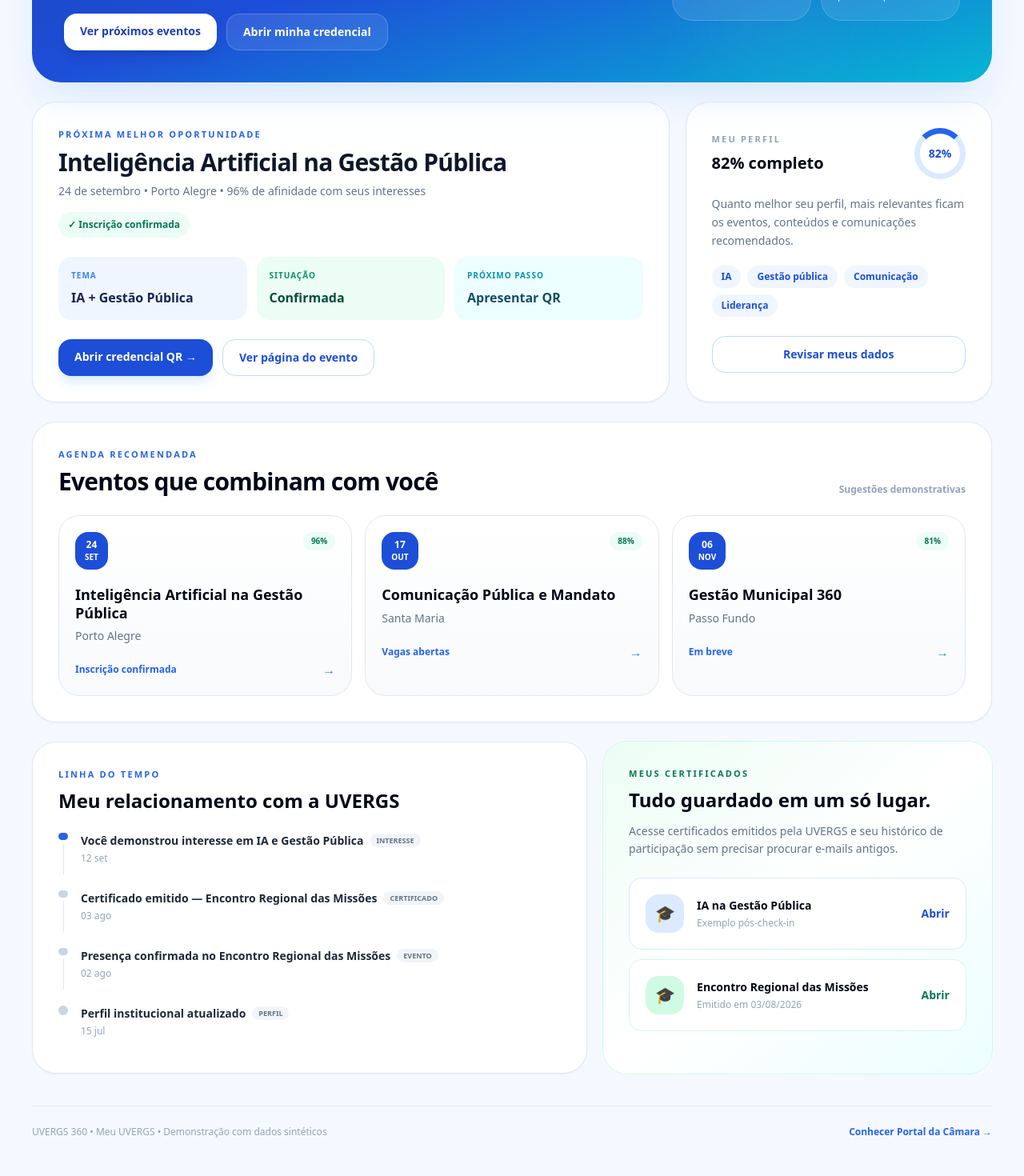
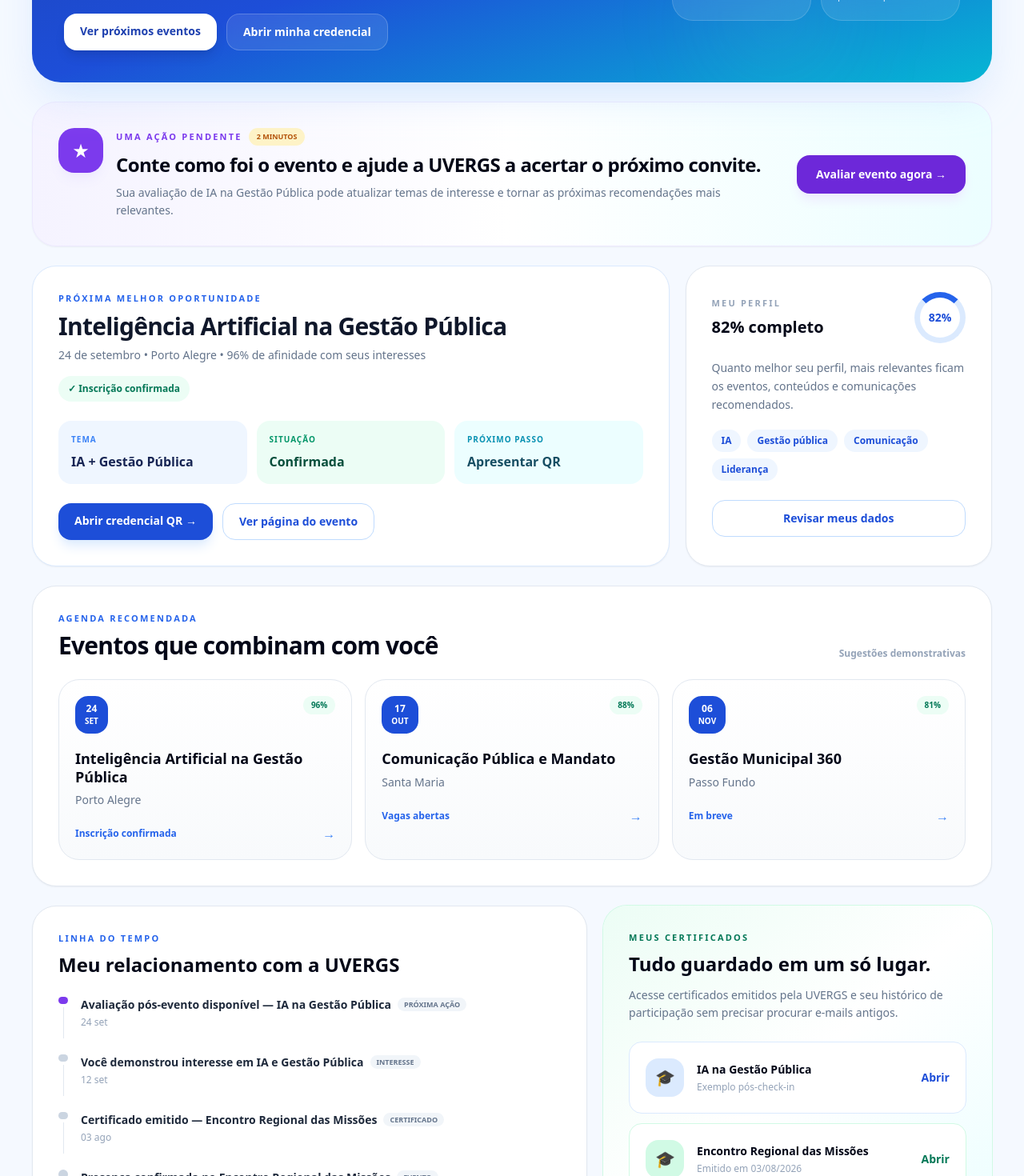
Before and after one commit to Wspinheiro111/uvergs-360, a Next.js app in the folder apps/web/: page /portal/vereador in a window 1280 px wide. Shown: the part 400-1870 px from the top of the page at 80% size. Built offline with nearby package versions, Linux system fonts and the light colour scheme.

Commit message:
feat(portal): destacar avaliacao pos-evento no Meu UVERGS

```diff
--- a/apps/web/src/app/portal/vereador/page.tsx
+++ b/apps/web/src/app/portal/vereador/page.tsx
@@ -7,10 +7,10 @@
 ];
 
 const historico = [
+  ["24 set", "Avaliação pós-evento disponível — IA na Gestão Pública", "Próxima ação"],
   ["12 set", "Você demonstrou interesse em IA e Gestão Pública", "Interesse"],
   ["03 ago", "Certificado emitido — Encontro Regional das Missões", "Certificado"],
   ["02 ago", "Presença confirmada no Encontro Regional das Missões", "Evento"],
-  ["15 jul", "Perfil institucional atualizado", "Perfil"],
 ];
 
 export default function MeuUvergsPage() {
@@ -35,6 +35,13 @@
           </div>
         </section>
 
+        <section className="mt-6 overflow-hidden rounded-[30px] border border-violet-100 bg-gradient-to-r from-violet-50 via-white to-cyan-50 shadow-sm">
+          <div className="grid gap-5 p-6 lg:grid-cols-[1fr_auto] lg:items-center lg:p-8">
+            <div className="flex gap-4"><div className="flex h-14 w-14 shrink-0 items-center justify-center rounded-[20px] bg-violet-600 text-2xl text-white shadow-lg shadow-violet-100">★</div><div><div className="flex flex-wrap items-center gap-2"><p className="text-[11px] font-black uppercase tracking-[.2em] text-violet-600">Uma ação pendente</p><span className="rounded-full bg-amber-100 px-2.5 py-1 text-[9px] font-black uppercase text-amber-700">2 minutos</span></div><h2 className="mt-2 text-2xl font-black tracking-tight">Conte como foi o evento e ajude a UVERGS a acertar o próximo convite.</h2><p className="mt-2 max-w-3xl text-sm leading-relaxed text-slate-500">Sua avaliação de IA na Gestão Pública pode atualizar temas de interesse e tornar as próximas recomendações mais relevantes.</p></div></div>
+            <Link href="/portal/vereador/avaliacao/ia-gestao-publica" className="rounded-2xl bg-violet-700 px-6 py-3.5 text-center text-sm font-black text-white shadow-lg shadow-violet-100">Avaliar evento agora →</Link>
+          </div>
+        </section>
+
         <section className="mt-6 grid gap-5 xl:grid-cols-[1.35fr_.65fr]">
           <article className="rounded-[30px] border border-blue-100 bg-white p-6 shadow-sm lg:p-8">
             <div className="flex flex-wrap items-start justify-between gap-4"><div><p className="text-[11px] font-black uppercase tracking-[.2em] text-blue-600">Próxima melhor oportunidade</p><h2 className="mt-2 text-2xl font-black tracking-tight text-slate-900 lg:text-3xl">Inteligência Artificial na Gestão Pública</h2><p className="mt-2 text-sm text-slate-500">24 de setembro • Porto Alegre • 96% de afinidade com seus interesses</p></div><span className="rounded-full bg-emerald-50 px-3 py-2 text-xs font-black text-emerald-700">✓ Inscrição confirmada</span></div>
@@ -51,7 +58,7 @@
         </section>
 
         <section className="mt-6 grid gap-5 lg:grid-cols-[1fr_.7fr]">
-          <article className="rounded-[30px] border border-slate-200 bg-white p-6 shadow-sm lg:p-8"><p className="text-[11px] font-black uppercase tracking-[.2em] text-blue-600">Linha do tempo</p><h2 className="mt-2 text-2xl font-black">Meu relacionamento com a UVERGS</h2><div className="mt-6 space-y-5">{historico.map(([data,texto,tipo],i)=><div key={data+texto} className="flex gap-4"><div className="flex flex-col items-center"><span className={`h-3 w-3 rounded-full ${i===0?"bg-blue-600":"bg-slate-300"}`}/>{i<historico.length-1&&<span className="mt-1 h-full w-px bg-slate-200"/>}</div><div className="pb-3"><div className="flex flex-wrap items-center gap-2"><p className="text-sm font-bold text-slate-800">{texto}</p><span className="rounded-full bg-slate-100 px-2 py-0.5 text-[9px] font-bold uppercase text-slate-500">{tipo}</span></div><p className="mt-1 text-xs text-slate-400">{data}</p></div></div>)}</div></article>
+          <article className="rounded-[30px] border border-slate-200 bg-white p-6 shadow-sm lg:p-8"><p className="text-[11px] font-black uppercase tracking-[.2em] text-blue-600">Linha do tempo</p><h2 className="mt-2 text-2xl font-black">Meu relacionamento com a UVERGS</h2><div className="mt-6 space-y-5">{historico.map(([data,texto,tipo],i)=><div key={data+texto} className="flex gap-4"><div className="flex flex-col items-center"><span className={`h-3 w-3 rounded-full ${i===0?"bg-violet-600":"bg-slate-300"}`}/>{i<historico.length-1&&<span className="mt-1 h-full w-px bg-slate-200"/>}</div><div className="pb-3"><div className="flex flex-wrap items-center gap-2"><p className="text-sm font-bold text-slate-800">{texto}</p><span className="rounded-full bg-slate-100 px-2 py-0.5 text-[9px] font-bold uppercase text-slate-500">{tipo}</span></div><p className="mt-1 text-xs text-slate-400">{data}</p></div></div>)}</div></article>
           <article className="rounded-[30px] bg-gradient-to-br from-emerald-50 via-white to-cyan-50 p-6 ring-1 ring-emerald-100 lg:p-8"><p className="text-[11px] font-black uppercase tracking-[.2em] text-emerald-700">Meus certificados</p><h2 className="mt-2 text-2xl font-black">Tudo guardado em um só lugar.</h2><p className="mt-3 text-sm leading-relaxed text-slate-500">Acesse certificados emitidos pela UVERGS e seu histórico de participação sem precisar procurar e-mails antigos.</p><div className="mt-6 space-y-3"><div className="rounded-2xl border border-blue-100 bg-white p-5"><div className="flex items-center gap-4"><div className="flex h-12 w-12 items-center justify-center rounded-2xl bg-blue-100 text-xl">🎓</div><div className="flex-1"><p className="text-sm font-black">IA na Gestão Pública</p><p className="mt-1 text-xs text-slate-400">Exemplo pós-check-in</p></div><Link href="/portal/vereador/certificados/ia-gestao-publica" className="text-sm font-black text-blue-700">Abrir</Link></div></div><div className="rounded-2xl border border-emerald-100 bg-white p-5"><div className="flex items-center gap-4"><div className="flex h-12 w-12 items-center justify-center rounded-2xl bg-emerald-100 text-xl">🎓</div><div className="flex-1"><p className="text-sm font-black">Encontro Regional das Missões</p><p className="mt-1 text-xs text-slate-400">Emitido em 03/08/2026</p></div><button className="text-sm font-black text-emerald-700">Abrir</button></div></div></div></article>
         </section>
 
```
